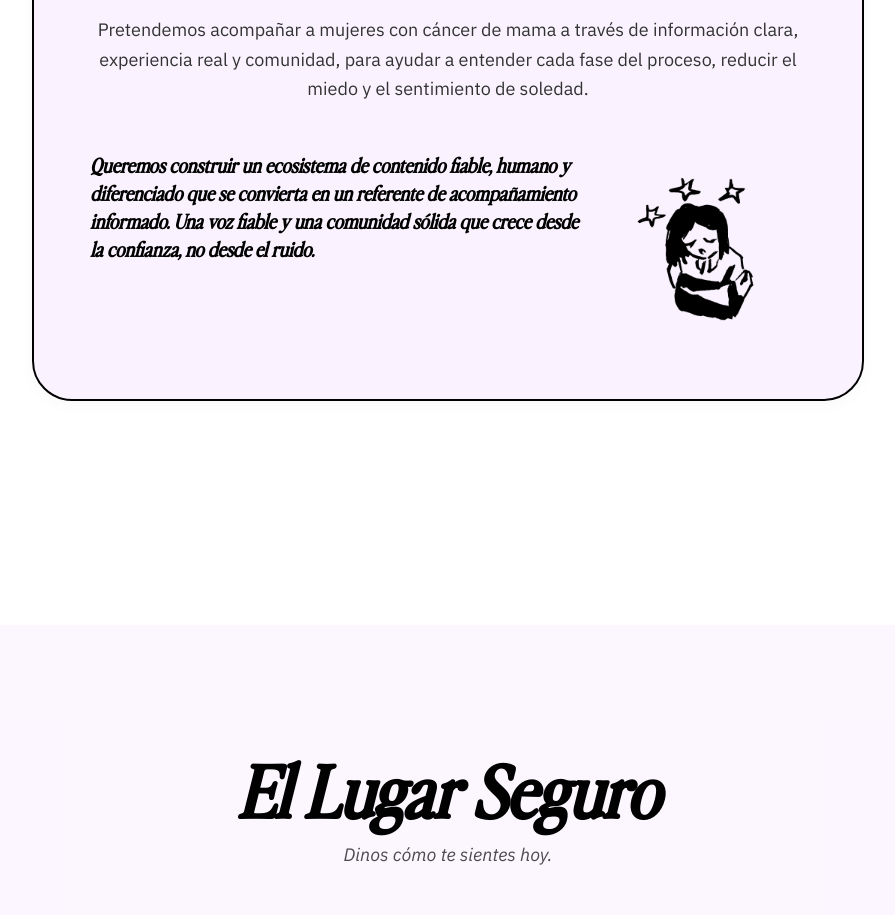
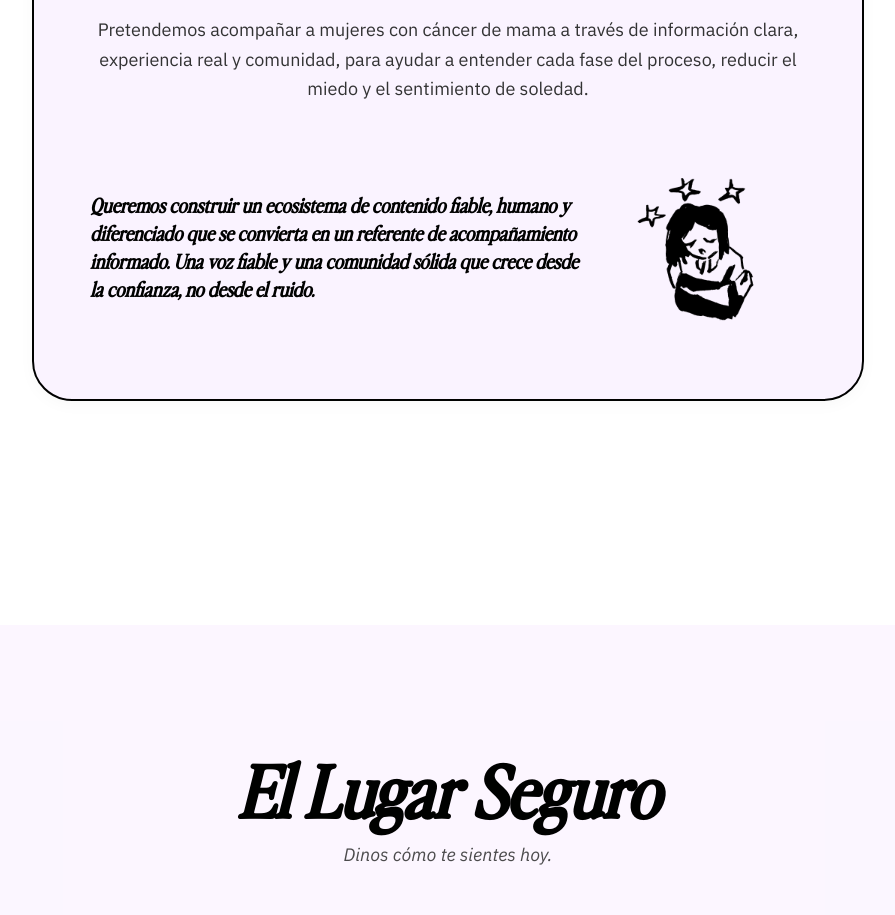
Before and after one commit to 13djune/DianaT, a React (Vite) app: page / in a window 1280 px wide. Shown: the part 1820-2735 px from the top of the page, without its empty margins (192-1087 px from the left). Built offline with nearby package versions, Linux system fonts and the light colour scheme; a web font is replaced by a local one.

Commit message:
Update AboutProject.tsx

```diff
--- a/src/components/AboutProject.tsx
+++ b/src/components/AboutProject.tsx
@@ -75,7 +75,7 @@
             </p>
 
             {/* TEXTO A LA IZQUIERDA E IMAGEN A LA DERECHA */}
-            <div className="flex flex-col md:flex-row items-center md:items-start md:text-left gap-8 pt-6">
+            <div className="flex flex-col md:flex-row items-center md:text-left gap-8 pt-6">
               <p className="text-xl font-bold text-brand-black font-serif italic flex-1">
                 Queremos construir un ecosistema de contenido fiable, humano y diferenciado que se convierta en un referente
                 de acompañamiento informado. Una voz fiable y una comunidad sólida que crece desde la confianza, no desde el ruido.
```
